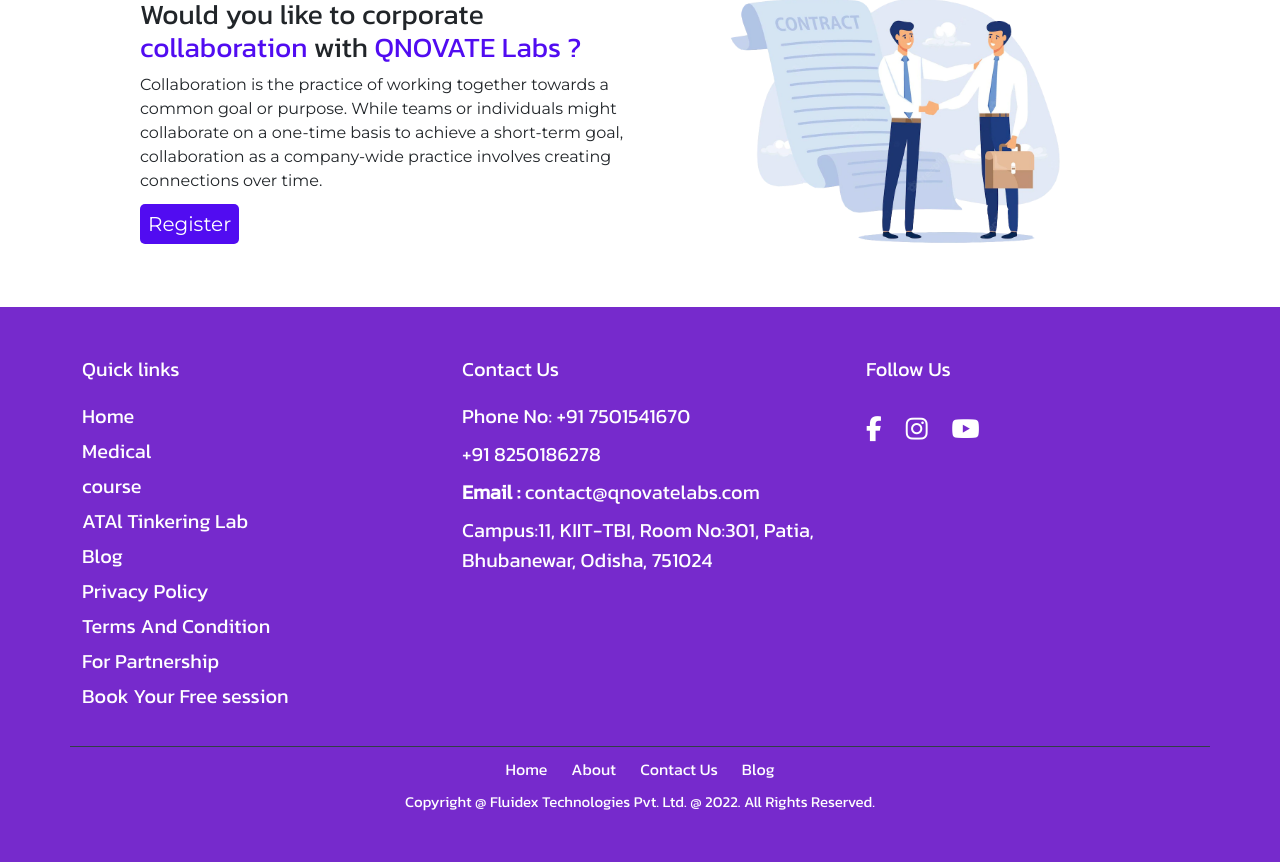
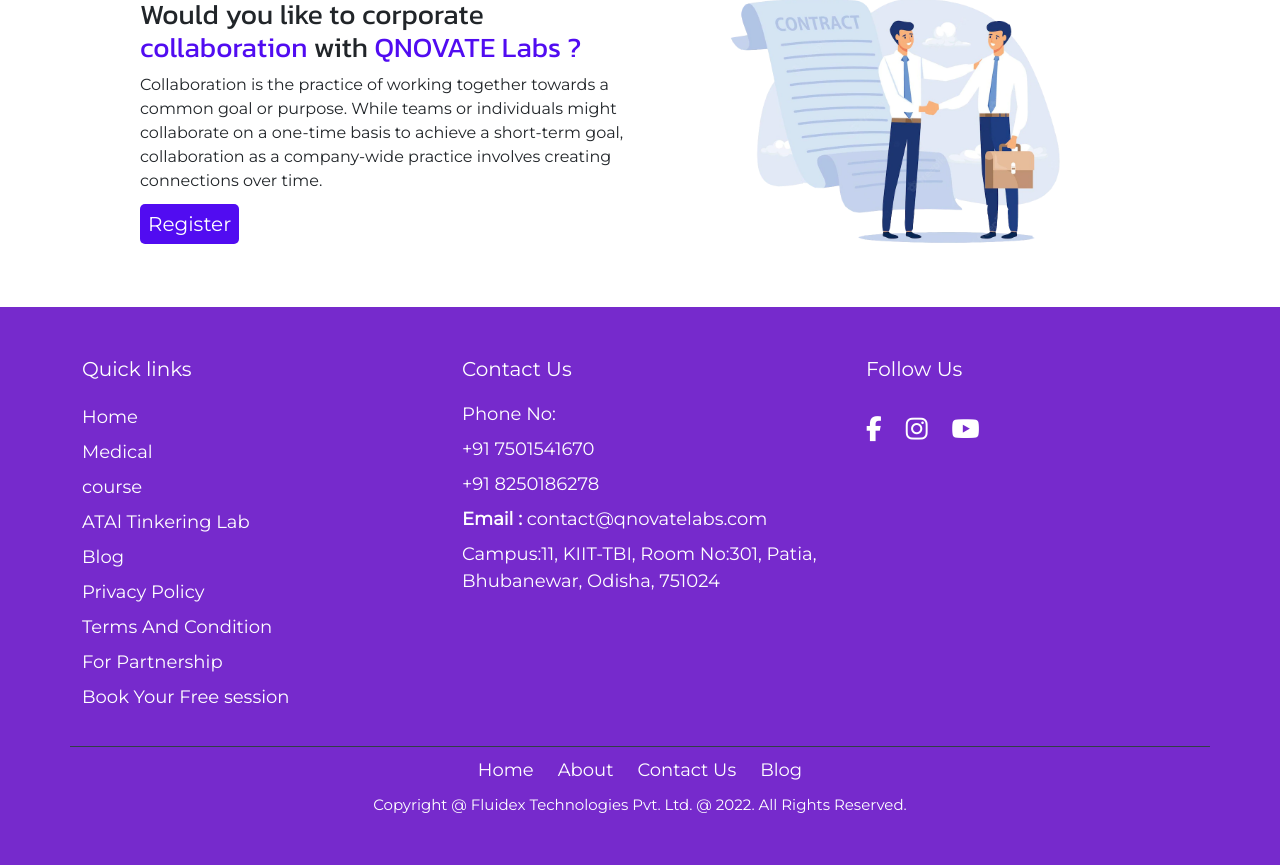
Before and after one commit to rajdeepjash2070/qnovatelabsfrontend, a React (Create React App) app: page / in a window 1280 px wide. Shown: the part 5702-6567 px from the top of the page. Built offline with nearby package versions, Linux system fonts and the light colour scheme; some icons are missing.

Commit message:
again commit

```diff
--- a/src/Components/Footer.css
+++ b/src/Components/Footer.css
@@ -8,11 +8,14 @@
     background-color: #762acc;
     min-height: 250px;
     padding: 10px 0px 25px 0px;
-
+    font-family: 'Montserrat', sans-serif;
+    font-size: 18px;
   }
   footer a{
     text-decoration: none;
+    font-size: 18px;
   }
+
   .pt2 {
     padding-top: 40px;
     margin-bottom: 20px;
@@ -112,3 +115,6 @@
   height: 60px;
   width: 80px;
  }
+ .headin5_amrc li{
+font-size: 18px;
+ }
--- a/src/Components/Footer.jsx
+++ b/src/Components/Footer.jsx
@@ -24,10 +24,11 @@
                     </div>
                     <div class=" col-sm-4 col-md col-sm-4  col-12 col">
                         <h5 class="headin5_amrc col_white_amrc pt2" style={{color:"white"}}>Contact Us</h5>
-                         <p>Phone No: +91 7501541670 </p>
-                        <p>+91 8250186278</p>
-                        <p><strong>Email : </strong> contact@qnovatelabs.com</p>
-                        <p>Campus:11, KIIT-TBI, Room No:301, Patia, Bhubanewar, Odisha, 751024</p>
+                       <p className='footer-phone' style={{fontSize:"18px"}}>Phone No:</p>
+                        <p className='footer-phone' style={{fontSize:"18px"}}>   +91 7501541670</p>
+                        <p className='footer-phone' style={{fontSize:"18px"}}>  +91 8250186278</p>
+                        <p style={{fontSize:"18px"}}><strong>Email : </strong> contact@qnovatelabs.com</p>
+                        <p style={{fontSize:"18px"}}>Campus:11, KIIT-TBI, Room No:301, Patia, Bhubanewar, Odisha, 751024</p>
 
 
                     </div>
```
